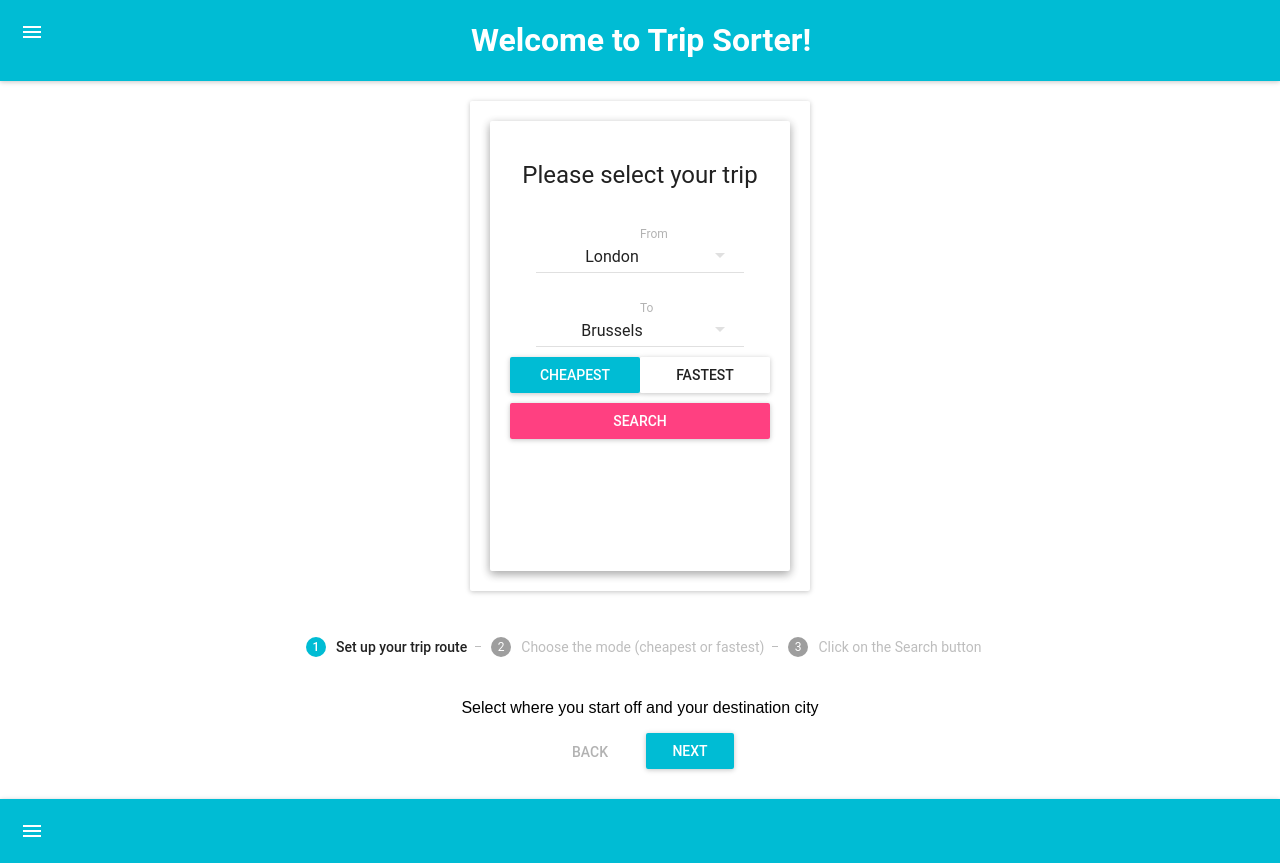
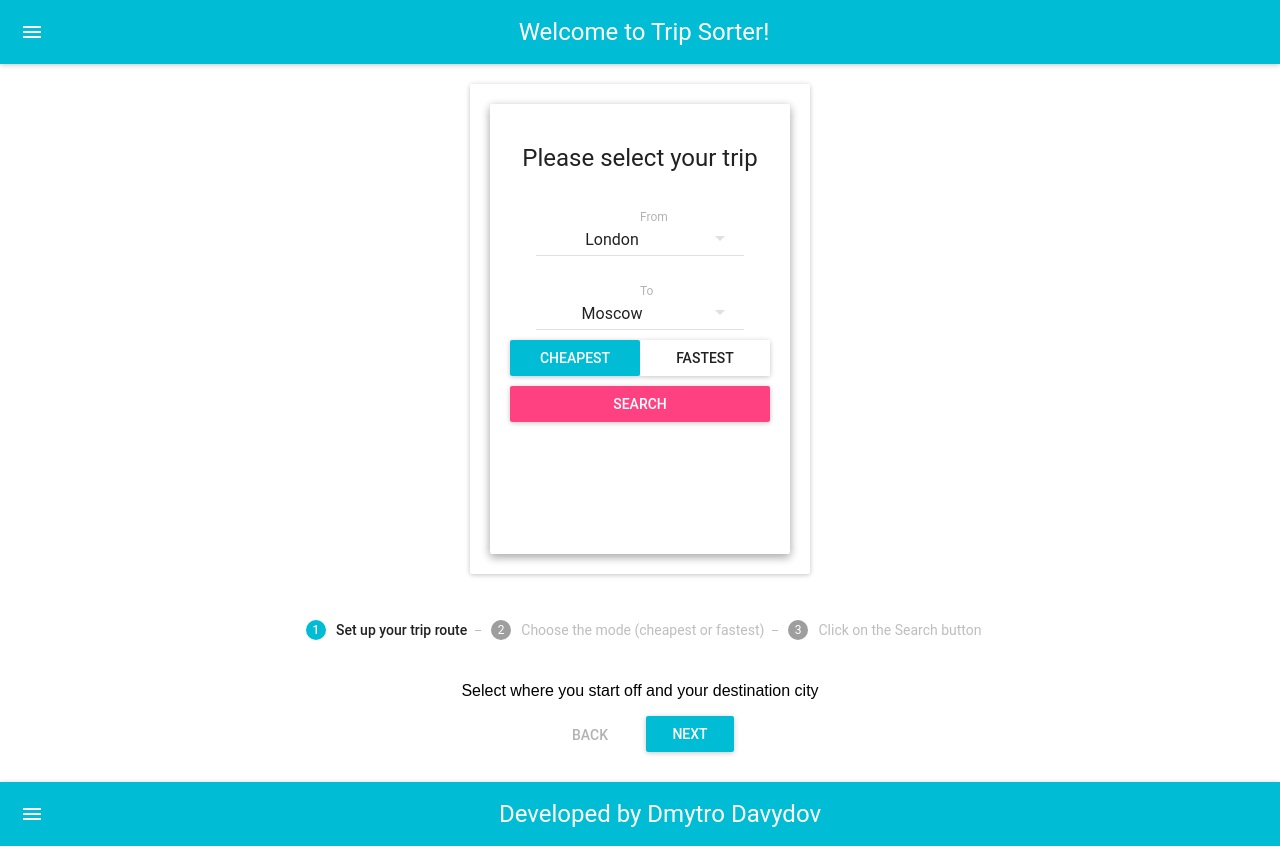
Before and after one commit to Dmitry16/tripsorter, a React (Create React App) app: page / in a window 1280 px wide. Built offline with nearby package versions, Linux system fonts and the light colour scheme.

Commit message:
router OK

```diff
--- a/src/components/form.jsx
+++ b/src/components/form.jsx
@@ -11,15 +11,13 @@ export default class SearchForm extends Component {
     super(props);
     this.state = {
       valueFrom: 1,
-      valueTo: 6,
+      valueTo: 4,
       strFrom: 'London',
-      strTo: 'Brussels',
+      strTo: 'Moscow',
       travelMode: 'cheapest',
       primaryCheapest: true,
       primaryFastest: false,
-      // primaryMode: true,
-      // defaultMode: false,
-    };
+    }
     this.handleChangeFrom = this.handleChangeFrom.bind(this);
     this.handleChangeTo = this.handleChangeTo.bind(this);
     this.handleClick = this.handleClick.bind(this);
--- a/src/containers/App.jsx
+++ b/src/containers/App.jsx
@@ -1,18 +1,15 @@
 //Libs
 import React, { Component } from 'react';
+import { BrowserRouter as Router, Route } from 'react-router-dom';
 //Assets
-import logo from '../assets/logo.svg';
-// import '../css/App.css';
+import '../css/App.css';
 //Components
-import SearchPage from '../components/searchPage';
 import { connect } from 'react-redux';
 import { Container_main } from '../components/styled/styled-components/wrappers';
+import ErrorBoundary from '../components/errorBoundary';
+import MainPage from './mainPage';
 //Material-UI Components
 import MuiThemeProvider from 'material-ui/styles/MuiThemeProvider';
-import AppBar from 'material-ui/AppBar';
-import Paper from 'material-ui/Paper';
-import ErrorBoundary from '../components/errorBoundary';
-import HorizontalLinearStepper from '../components/stepper';
 
 class App extends Component {
   constructor(props) {
@@ -20,38 +17,24 @@ class App extends Component {
   }
   render() {
 
-    // console.log('this.props.firstPartTrip App:',this.props.firstPartTrip);
+    console.log('this.propzz::',this.props.sortedTrip);
 
-    const h1Style = {
-      color: 'white',
-      textAlign: 'center',
-      width: '100%',
-      marginLeft: -70,
-    };
+    const renderMainPage = () => {
+      return (
+        <MainPage {...this.props} />
+      )
+    }
 
     return (
+      <Router>
         <MuiThemeProvider>
           <Container_main>
             <ErrorBoundary>
-          <AppBar
-            title=""
-            iconClassNameRight="muidocs-icon-navigation-expand-more"
-          >
-            <h1 style={h1Style}>Welcome to Trip Sorter!</h1>
-          </AppBar>
-
-            <SearchPage {...this.props}/>
-
-          <HorizontalLinearStepper />
-
-          <AppBar
-            title=""
-            iconClassNameRight="muidocs-icon-navigation-expand-more"
-          >
-          </AppBar>
+              <Route exact={true} path='/' render={renderMainPage} />
             </ErrorBoundary>
           </Container_main>
         </MuiThemeProvider>
+      </Router>
     );
   }
 }
--- /dev/null
+++ b/src/containers/mainPage.jsx
@@ -0,0 +1,43 @@
+//Libs
+import React, { Component, Fragment } from 'react';
+//Components
+import SearchPage from '../components/searchPage';
+//Material-UI Components
+import AppBar from 'material-ui/AppBar';
+import Paper from 'material-ui/Paper';
+import HorizontalLinearStepper from '../components/stepper';
+
+export default class MainPage extends Component {
+ constructor(props) {
+ super(props);
+ }
+
+ render() {
+
+   console.log('this.propxxx',this.props.sortedTrip);
+
+   const AppBarStyle = {
+     color: 'pink',
+     textAlign: 'center',
+   };
+
+   return (
+     <Fragment>
+       <AppBar
+          style={AppBarStyle}
+          title="Welcome to Trip Sorter!"
+          iconClassNameRight="muidocs-icon-navigation-expand-more"
+       >
+       </AppBar>
+
+         <SearchPage {...this.props}/>
+
+       <HorizontalLinearStepper />
+
+       <AppBar
+         title="Developed by Dmytro Davydov" style={{textAlign:'center'}}>
+       </AppBar>
+     </Fragment>
+    )
+  }
+}
--- a/src/reducers/searchResultsReducer.jsx
+++ b/src/reducers/searchResultsReducer.jsx
@@ -2,7 +2,7 @@ export default function searchResultsReducer(
   state={
     filteredData: false,
     visible: false,
-    sortedTrip: [],
+    sortedTrip: ['kuku'],
   }, action) {
 
   switch (action.type) {
```
Lines whose indentation alone changed are shown as unchanged.
